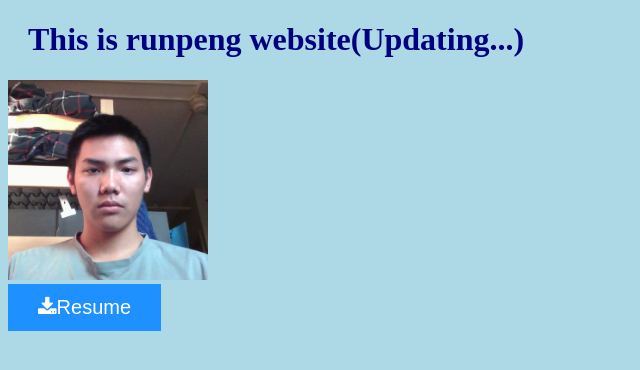
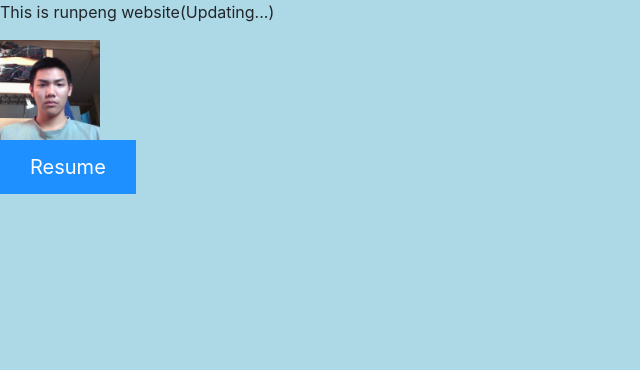
Before and after one commit to mrpanrp/mrpanrp.github.io, a plain HTML site: page index.html in a window 1280 px wide. Shown: the whole page, without its empty margins (0-640 px from the left). Drawn offline with nearby package versions, Linux system fonts and the light colour scheme.

Commit message:
update-09-18-2020

```diff
--- a/index.html
+++ b/index.html
@@ -4,16 +4,20 @@
 <head>
     <title>Welcome to Runpeng Pan</title>
     <link rel="icon" href="self.jpg">
-    <link rel="stylesheet" href="https://cdnjs.cloudflare.com/ajax/libs/font-awesome/4.7.0/css/font-awesome.min.css">
+    <link rel="stylesheet" href="https://stackpath.bootstrapcdn.com/bootstrap/4.5.2/css/bootstrap.min.css" integrity="sha384-JcKb8q3iqJ61gNV9KGb8thSsNjpSL0n8PARn9HuZOnIxN0hoP+VmmDGMN5t9UJ0Z" crossorigin="anonymous">
+    <!-- <link rel="stylesheet" href="https://cdnjs.cloudflare.com/ajax/libs/font-awesome/4.7.0/css/font-awesome.min.css"> -->
     <link rel="stylesheet" href="styles.css">
-    <h1>This is runpeng website(Updating...)</h1>
+
 
     <!-- <button id="resumeDownload">Resume</button> -->
     <!-- <a href="resume.pdf" target="_blank">Resume</a> -->
 </head>
 
 <body>
-    <img src="self.jpg">
+    <p>This is runpeng website(Updating...)</p>
+    <div class="imageContainer">
+        <img src="self.jpg" height="20" width="20" />
+    </div>
     <!-- <button class="btn" onclick="window.location.href = 'resume.pdf';" target="_blank"><i class="fa fa-download"></i>Resume</button> -->
     <form action="Resume_Game.pdf" method="get" target="_blank">
         <button id="resumeDownload" class="resumeBtn" type="resume"><i class="fa fa-download"></i>Resume</button>
--- a/styles.css
+++ b/styles.css
@@ -21,6 +21,16 @@ h1 {
 }
 
 img {
-    width: 200px;
-    height: 200px;
+    width: 100px;
+    height: 100px;
 }
+
+div.imageContainer {
+    width: 100px;
+    height: 100px;
+}
+
+.imageContainer>img:hover {
+    width: auto;
+    height: auto;
+}
```
